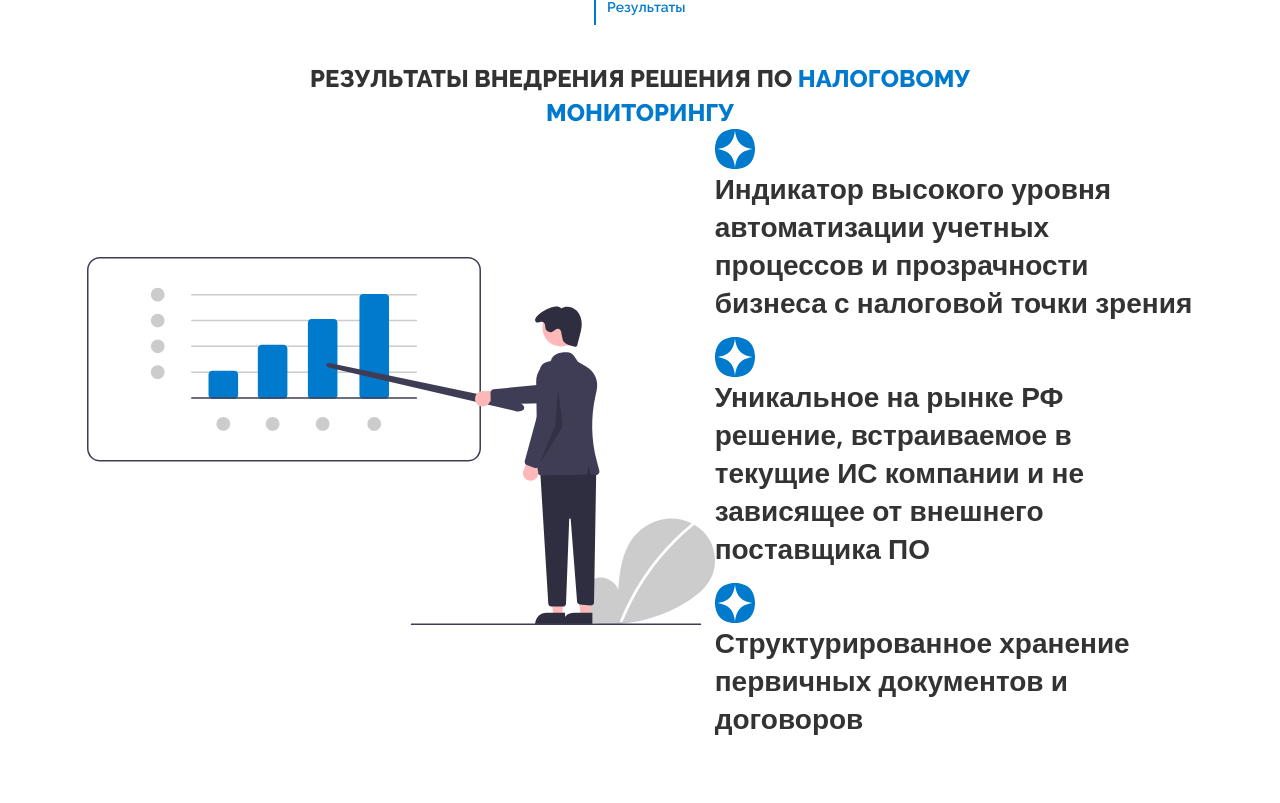
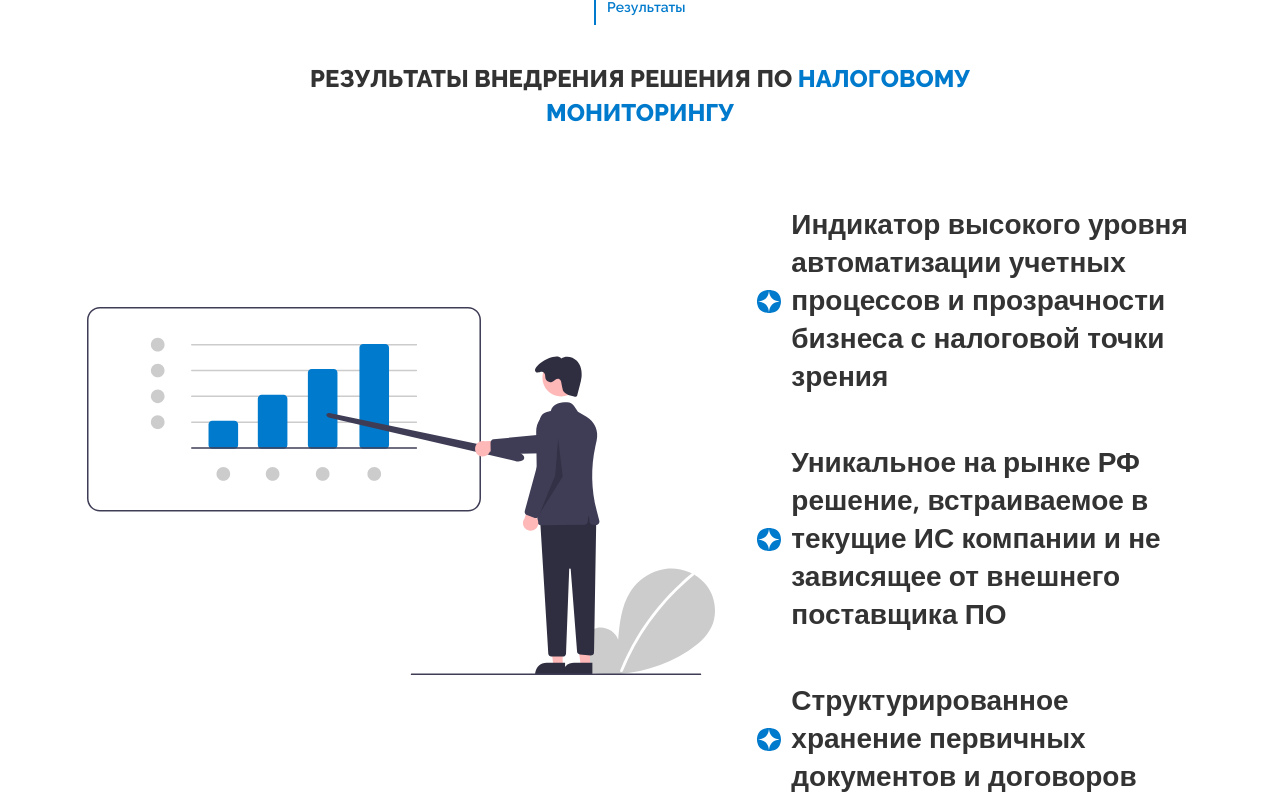
Before and after one commit to k1ngsterr1/taxes-monitoring, a React (Create React App) app: page / in a window 1280 px wide. Shown: the part 6277-7080 px from the top of the page. Built offline with nearby package versions, Linux system fonts and the light colour scheme.

Commit message:
taxes-monitoring V5.3

```diff
--- a/src/screens/LastScreen.tsx
+++ b/src/screens/LastScreen.tsx
@@ -107,30 +107,30 @@ const LastScreen = () => {
           Результаты внедрения решения по <span>налоговому мониторингу</span>
         </h2>
         <div className="screen-1">
-          <img
-            src={illustrationOne}
-            alt="illustration-one"
-            className="illustration-one"
-          />
-          <div className="text-content">
+          <div className="content">
+            <img
+              src={illustrationOne}
+              alt="illustration-one"
+              className="illustration-one"
+            />
             <div className="text-container">
               <div className="text-tab">
                 <img src={star} alt="star" className="star" />
-                <p className="paragraph">
+                <p className="paragraph-text">
                   Индикатор высокого уровня автоматизации учетных процессов и
                   прозрачности бизнеса с налоговой точки зрения
                 </p>
               </div>
               <div className="text-tab">
                 <img src={star} alt="star" className="star" />
-                <p className="paragraph">
+                <p className="paragraph-text">
                   Уникальное на рынке РФ решение, встраиваемое в текущие ИС
                   компании и не зависящее от внешнего поставщика ПО
                 </p>
               </div>
               <div className="text-tab">
                 <img src={star} alt="star" className="star" />
-                <p className="paragraph">
+                <p className="paragraph-text">
                   Структурированное хранение первичных документов и договоров
                 </p>
               </div>
--- a/src/styles/last/last-styles.css
+++ b/src/styles/last/last-styles.css
@@ -171,9 +171,34 @@
     margin-top: clamp(16px, 1.66656vw, 64px);
   }
   * body .last-screen .container-box-c .screen-1 {
-    width: 100%;
     height: auto;
     margin: auto;
     display: flex;
+    flex-direction: row;
+    justify-content: center;
+    margin-top: clamp(32px, 3.33312vw, 128px);
+  }
+  * body .last-screen .container-box-c .screen-1 .content {
+    display: flex;
+    align-items: center;
+  }
+  * body .last-screen .container-box-c .screen-1 .content .text-container {
+    width: 40%;
+    display: flex;
+    flex-direction: column;
+    margin-left: clamp(32px, 3.33312vw, 128px);
+  }
+  * body .last-screen .container-box-c .screen-1 .content .text-container .star {
+    width: clamp(17.5px, 1.8228vw, 70px);
+    height: clamp(17.5px, 1.8228vw, 70px);
+  }
+  * body .last-screen .container-box-c .screen-1 .content .text-container .text-tab {
+    display: flex;
+    align-items: center;
+    margin-top: clamp(16px, 1.66656vw, 64px);
+  }
+  * body .last-screen .container-box-c .screen-1 .content .text-container .text-tab .paragraph-text {
+    margin-left: clamp(8px, 0.83328vw, 32px);
+    margin-top: clamp(8px, 0.83328vw, 32px);
   }
 }/*# sourceMappingURL=last-styles.css.map */
--- a/src/styles/last/last-styles.sass
+++ b/src/styles/last/last-styles.sass
@@ -212,7 +212,34 @@ $container: 86.45833333333333%
                         margin-top: $m32
 
                     .screen-1
-                        width: 100%
                         height: auto
                         margin: auto
                         display: flex
+                        flex-direction: row
+                        justify-content: center
+                        margin-top: $m64
+
+                        .content
+                            display: flex
+                            align-items: center
+
+                            .illustration-one
+
+                            .text-container
+                                width: 40%
+                                display: flex
+                                flex-direction: column
+                                margin-left: $m64
+
+                                .star
+                                    width: clamp(17.5px,1.8228vw,70px)
+                                    height: clamp(17.5px,1.8228vw,70px)
+
+                                .text-tab
+                                    display: flex
+                                    align-items: center
+                                    margin-top: $m32
+
+                                    .paragraph-text
+                                        margin-left: $m16
+                                        margin-top: $m16
```
Also changed, not shown: 1 other file (tests, documents, lock files or other folders).
